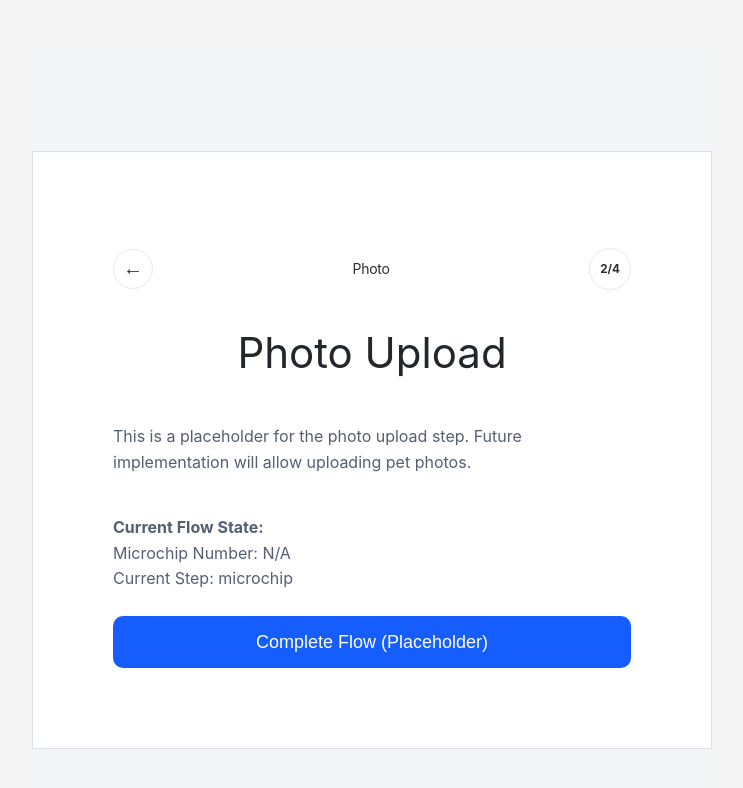
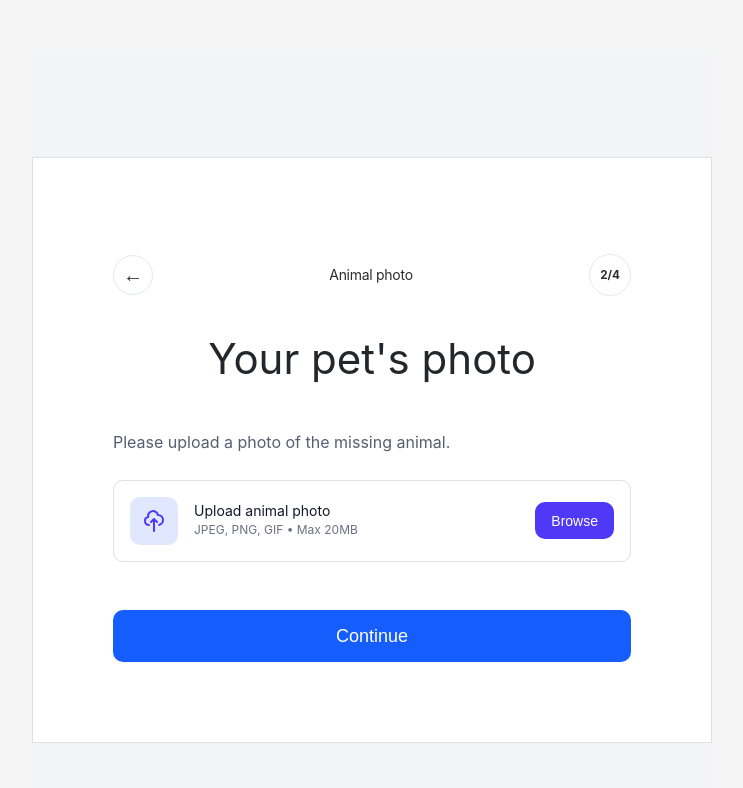
Before and after one commit to m1chalz/AI-First, a React (Vite) app in the folder webApp/: page /report-missing/photo in a window 1280 px wide. Shown: the top 788 px of the page, without its empty margins (268-1011 px from the left). Built offline with nearby package versions, Linux system fonts and the light colour scheme.

Commit message:
PhotoScreen comopnent

```diff
--- /dev/null
+++ b/webApp/src/components/ReportMissingPet/DetailsScreen.tsx
@@ -0,0 +1,112 @@
+import { useNavigate } from 'react-router-dom';
+import { useReportMissingPetFlow } from '../../hooks/use-report-missing-pet-flow';
+import { useBrowserBackHandler } from '../../hooks/use-browser-back-handler';
+import { formatFileSize } from '../../utils/format-file-size';
+import { ReportMissingPetLayout } from './ReportMissingPetLayout';
+import styles from './ReportMissingPetLayout.module.css';
+
+export function DetailsScreen() {
+  const navigate = useNavigate();
+  const { flowState, clearFlowState } = useReportMissingPetFlow();
+
+  const handleBack = () => {
+    navigate('/report-missing/photo');
+  };
+
+  const handleCancel = () => {
+    clearFlowState();
+    navigate('/');
+  };
+
+  useBrowserBackHandler(handleBack);
+
+  return (
+    <ReportMissingPetLayout
+      title="Animal details"
+      progress="3/4"
+      onBack={handleBack}
+    >
+      <h2 className={styles.heading}>Flow State Debug</h2>
+
+      <p className={styles.description}>
+        This is a temporary screen showing the current flow state.
+      </p>
+
+      <div style={{
+        backgroundColor: '#f8f9fa',
+        border: '1px solid #dee2e6',
+        borderRadius: '8px',
+        padding: '20px',
+        marginBottom: '24px',
+        fontFamily: 'monospace',
+        fontSize: '14px',
+      }}>
+        <h3 style={{ marginTop: 0, marginBottom: '16px', fontSize: '16px', fontWeight: 600 }}>
+          Current Flow State:
+        </h3>
+
+        <div style={{ marginBottom: '12px' }}>
+          <strong>Current Step:</strong> {flowState.currentStep}
+        </div>
+
+        <div style={{ marginBottom: '12px' }}>
+          <strong>Microchip Number:</strong> {flowState.microchipNumber || '(empty)'}
+        </div>
+
+        <div style={{ marginBottom: '12px' }}>
+          <strong>Photo:</strong>
+          {flowState.photo ? (
+            <div style={{ marginTop: '8px', paddingLeft: '16px' }}>
+              <div>✓ Photo uploaded</div>
+              <div style={{ marginTop: '4px' }}>
+                <strong>Filename:</strong> {flowState.photo.filename}
+              </div>
+              <div style={{ marginTop: '4px' }}>
+                <strong>Size:</strong> {formatFileSize(flowState.photo.size)}
+              </div>
+              <div style={{ marginTop: '4px' }}>
+                <strong>MIME Type:</strong> {flowState.photo.mimeType}
+              </div>
+              <div style={{ marginTop: '4px' }}>
+                <strong>Preview URL:</strong> {flowState.photo.previewUrl ? '✓ Generated' : '✗ None'}
+              </div>
+              {flowState.photo.previewUrl && (
+                <div style={{ marginTop: '12px' }}>
+                  <img
+                    src={flowState.photo.previewUrl}
+                    alt="Preview"
+                    style={{
+                      maxWidth: '200px',
+                      maxHeight: '200px',
+                      border: '1px solid #ddd',
+                      borderRadius: '4px'
+                    }}
+                  />
+                </div>
+              )}
+            </div>
+          ) : (
+            <span> (no photo)</span>
+          )}
+        </div>
+      </div>
+
+      <div style={{ display: 'flex', gap: '12px' }}>
+        <button
+          onClick={handleBack}
+          className={styles.primaryButton}
+          style={{ flex: 1 }}
+        >
+          Back to Photo
+        </button>
+        <button
+          onClick={handleCancel}
+          className={styles.primaryButton}
+          style={{ flex: 1, backgroundColor: '#6c757d' }}
+        >
+          Cancel Flow
+        </button>
+      </div>
+    </ReportMissingPetLayout>
+  );
+}
--- /dev/null
+++ b/webApp/src/components/ReportMissingPet/PhotoScreen.module.css
@@ -0,0 +1,168 @@
+.uploadCard {
+  display: flex;
+  align-items: center;
+  gap: 16px;
+  background-color: #ffffff;
+  border: 1px solid #e0e0e0;
+  border-radius: 10px;
+  padding: 16px;
+  margin-bottom: 24px;
+  transition: border-color 0.2s ease;
+}
+
+.uploadCard:hover {
+  border-color: #cccccc;
+}
+
+.uploadIcon {
+  flex-shrink: 0;
+  width: 48px;
+  height: 48px;
+  background-color: #e0e7ff;
+  border-radius: 10px;
+  display: flex;
+  align-items: center;
+  justify-content: center;
+}
+
+.uploadIcon svg {
+  width: 24px;
+  height: 24px;
+  color: #4f39f6;
+}
+
+.uploadInfo {
+  flex: 1;
+  min-width: 0;
+}
+
+.uploadTitle {
+  margin: 0 0 2px 0;
+  color: #101828;
+  font-size: 14px;
+  font-weight: 400;
+}
+
+.uploadHint {
+  margin: 0;
+  color: #6a7282;
+  font-size: 12px;
+  line-height: 1.5;
+}
+
+.browseButton {
+  flex-shrink: 0;
+  background-color: #4f39f6;
+  color: white;
+  border: none;
+  padding: 8px 16px;
+  border-radius: 10px;
+  font-size: 14px;
+  font-weight: 400;
+  cursor: pointer;
+  transition: background-color 0.2s ease;
+  height: 37px;
+}
+
+.browseButton:hover {
+  background-color: #4330d8;
+}
+
+.browseButton:active {
+  background-color: #3827b8;
+}
+
+.fileInput {
+  display: none;
+}
+
+.confirmationCard {
+  display: flex;
+  align-items: center;
+  justify-content: space-between;
+  background-color: #ffffff;
+  border: 1px solid rgba(0, 0, 0, 0.1);
+  border-radius: 10px;
+  padding: 16px;
+  margin-bottom: 24px;
+}
+
+.confirmationContent {
+  display: flex;
+  align-items: center;
+  gap: 12px;
+}
+
+.successIcon {
+  flex-shrink: 0;
+  width: 40px;
+  height: 40px;
+  background-color: #d0fae5;
+  border-radius: 4px;
+  display: flex;
+  align-items: center;
+  justify-content: center;
+}
+
+.successIcon svg {
+  width: 24px;
+  height: 24px;
+  color: #10b981;
+  stroke-width: 2;
+}
+
+.fileInfo {
+  flex: 1;
+  min-width: 0;
+}
+
+.filename {
+  margin: 0 0 2px 0;
+  color: #0a0a0a;
+  font-size: 14px;
+  font-weight: 400;
+  word-break: break-word;
+}
+
+.filesize {
+  margin: 0;
+  color: #717182;
+  font-size: 12px;
+  line-height: 1.33;
+}
+
+.removeButton {
+  flex-shrink: 0;
+  background: #ffffff;
+  border: none;
+  color: #6b7280;
+  font-size: 24px;
+  line-height: 1;
+  cursor: pointer;
+  padding: 0;
+  width: 44px;
+  height: 44px;
+  display: flex;
+  align-items: center;
+  justify-content: center;
+  border-radius: 50%;
+  transition: background-color 0.2s ease;
+}
+
+.removeButton:hover {
+  background-color: #f3f4f6;
+}
+
+.removeButton:active {
+  background-color: #e5e7eb;
+}
+
+@media (max-width: 767px) {
+  .uploadCard {
+    padding: 12px;
+  }
+
+  .confirmationCard {
+    padding: 12px;
+  }
+}
--- a/webApp/src/components/ReportMissingPet/PhotoScreen.tsx
+++ b/webApp/src/components/ReportMissingPet/PhotoScreen.tsx
@@ -1,46 +1,146 @@
+import { useRef } from 'react';
 import { useNavigate } from 'react-router-dom';
 import { useReportMissingPetFlow } from '../../hooks/use-report-missing-pet-flow';
+import { useBrowserBackHandler } from '../../hooks/use-browser-back-handler';
+import { usePhotoUpload } from '../../hooks/use-photo-upload';
+import { useToast } from '../../hooks/use-toast';
 import { FlowStep } from '../../models/ReportMissingPetFlow';
-import { flowNavigation } from '../../routes/report-missing-pet-routes';
+import { formatFileSize } from '../../utils/format-file-size';
 import { ReportMissingPetLayout } from './ReportMissingPetLayout';
+import { Toast } from '../Toast/Toast';
 import styles from './ReportMissingPetLayout.module.css';
+import photoStyles from './PhotoScreen.module.css';
 
 export function PhotoScreen() {
   const navigate = useNavigate();
-  const { flowState, clearFlowState } = useReportMissingPetFlow();
+  const { flowState, updateFlowState, clearFlowState } = useReportMissingPetFlow();
+  const { message, showToast } = useToast();
+  const fileInputRef = useRef<HTMLInputElement>(null);
+
+  const {
+    photo,
+    handleFileSelect,
+    handleDrop,
+    handleDragOver,
+    handleDragLeave,
+    removePhoto,
+  } = usePhotoUpload(flowState.photo, showToast);
+
+  const handleContinue = () => {
+    if (!photo) {
+      showToast('Photo is mandatory', 3000);
+      return;
+    }
+
+    updateFlowState({
+      photo,
+      currentStep: FlowStep.Details,
+    });
+    navigate('/report-missing/details');
+  };
 
   const handleBack = () => {
-    navigate(flowNavigation.goToPreviousStep(FlowStep.Photo));
+    clearFlowState();
+    navigate('/');
   };
 
-  const handleContinue = () => {
-    clearFlowState();
-    navigate('/', { replace: true });
+  const handleBrowseClick = () => {
+    fileInputRef.current?.click();
   };
+
+  const handleFileInputChange = (e: React.ChangeEvent<HTMLInputElement>) => {
+    const file = e.target.files?.[0];
+    if (file) {
+      handleFileSelect(file);
+    }
+  };
+
+  useBrowserBackHandler(handleBack);
 
   return (
     <ReportMissingPetLayout
-      title="Photo"
+      title="Animal photo"
       progress="2/4"
       onBack={handleBack}
     >
-      <h2 className={styles.heading}>Photo Upload</h2>
+      <h2 className={styles.heading}>Your pet&apos;s photo</h2>
 
       <p className={styles.description}>
-        This is a placeholder for the photo upload step. Future implementation will allow uploading pet photos.
+        Please upload a photo of the missing animal.
       </p>
 
-      <div className={styles.description} style={{ marginTop: '16px' }}>
-        <strong>Current Flow State:</strong>
-        <br />
-        Microchip Number: {flowState.microchipNumber || 'N/A'}
-        <br />
-        Current Step: {flowState.currentStep}
-      </div>
+      {!photo ? (
+        <div
+          className={photoStyles.uploadCard}
+          onDrop={handleDrop}
+          onDragOver={handleDragOver}
+          onDragLeave={handleDragLeave}
+          data-testid="animalPhoto.dropZone.area"
+        >
+          <div className={photoStyles.uploadIcon}>
+            <svg viewBox="0 0 24 24" fill="none" stroke="currentColor" strokeWidth="2">
+              <path strokeLinecap="round" strokeLinejoin="round" d="M7 16a4 4 0 01-.88-7.903A5 5 0 1115.9 6L16 6a5 5 0 011 9.9M15 13l-3-3m0 0l-3 3m3-3v12" />
+            </svg>
+          </div>
+          <div className={photoStyles.uploadInfo}>
+            <p className={photoStyles.uploadTitle}>Upload animal photo</p>
+            <p className={photoStyles.uploadHint}>JPEG, PNG, GIF • Max 20MB</p>
+          </div>
+          <button
+            type="button"
+            onClick={handleBrowseClick}
+            className={photoStyles.browseButton}
+            data-testid="animalPhoto.browse.click"
+          >
+            Browse
+          </button>
+          <input
+            ref={fileInputRef}
+            type="file"
+            accept="image/jpeg,image/png,image/gif,image/webp,image/bmp,image/tiff,image/heic,image/heif"
+            onChange={handleFileInputChange}
+            className={photoStyles.fileInput}
+            data-testid="animalPhoto.fileInput.field"
+          />
+        </div>
+      ) : (
+        <div className={photoStyles.confirmationCard} data-testid="animalPhoto.confirmationCard">
+          <div className={photoStyles.confirmationContent}>
+            <div className={photoStyles.successIcon}>
+              <svg viewBox="0 0 24 24" fill="none" stroke="currentColor">
+                <path strokeLinecap="round" strokeLinejoin="round" strokeWidth={2} d="M5 13l4 4L19 7" />
+              </svg>
+            </div>
+            <div className={photoStyles.fileInfo}>
+              <p className={photoStyles.filename} data-testid="animalPhoto.filename.text">
+                {photo.filename}
+              </p>
+              <p className={photoStyles.filesize} data-testid="animalPhoto.filesize.text">
+                {formatFileSize(photo.size)}
+              </p>
+            </div>
+          </div>
+          <button
+            type="button"
+            onClick={removePhoto}
+            className={photoStyles.removeButton}
+            data-testid="animalPhoto.remove.click"
+            aria-label="Remove photo"
+          >
+            ×
+          </button>
+        </div>
+      )}
 
-      <button onClick={handleContinue} className={styles.primaryButton}>
-        Complete Flow (Placeholder)
+      <button
+        onClick={handleContinue}
+        className={styles.primaryButton}
+        data-testid="animalPhoto.continue.click"
+      >
+        Continue
       </button>
+
+      <Toast message={message} />
     </ReportMissingPetLayout>
   );
 }
```
Also changed, not shown: webApp/src/App.tsx (+9 -0 lines), 1 other file (tests, documents, lock files or other folders).
